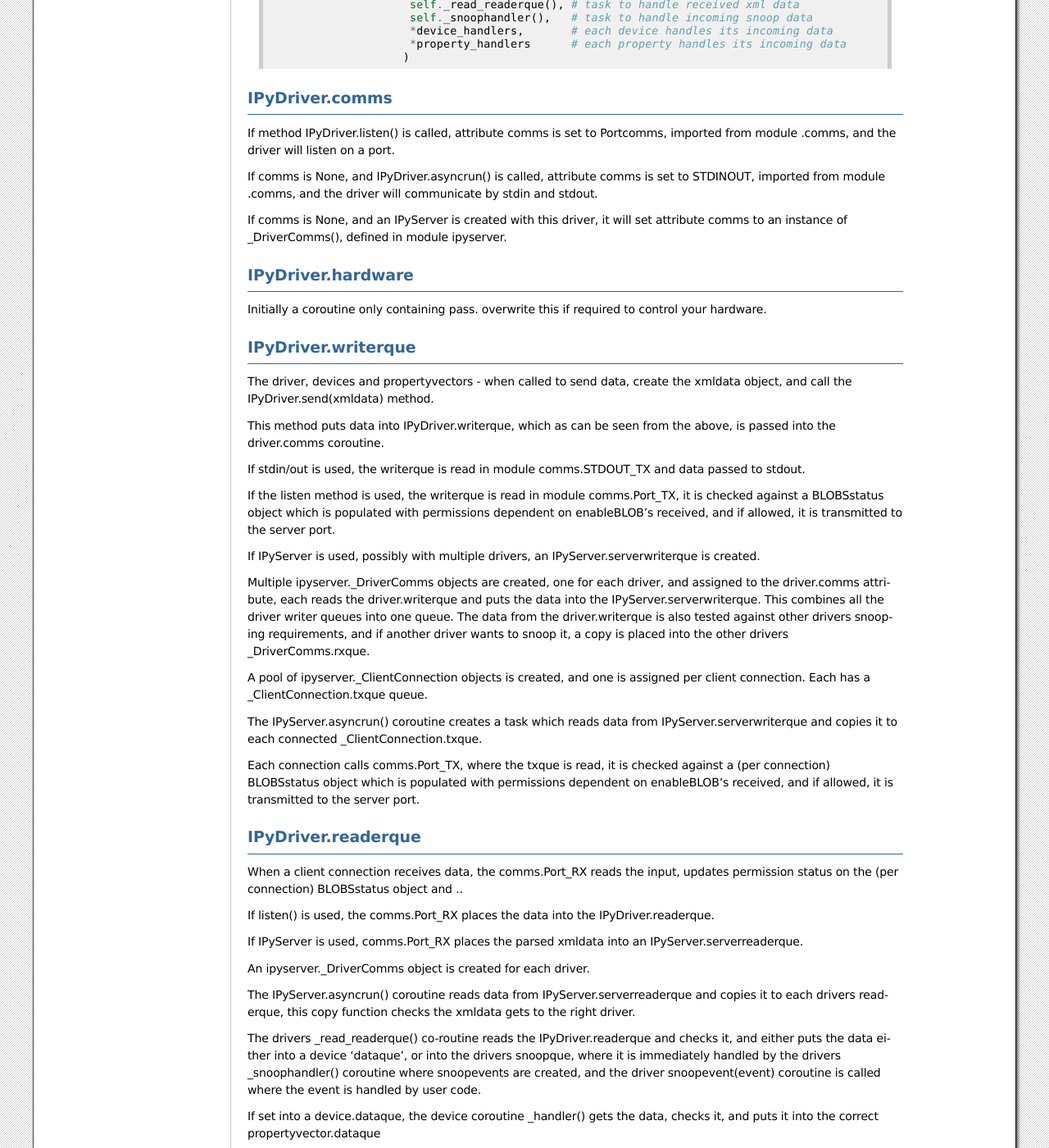
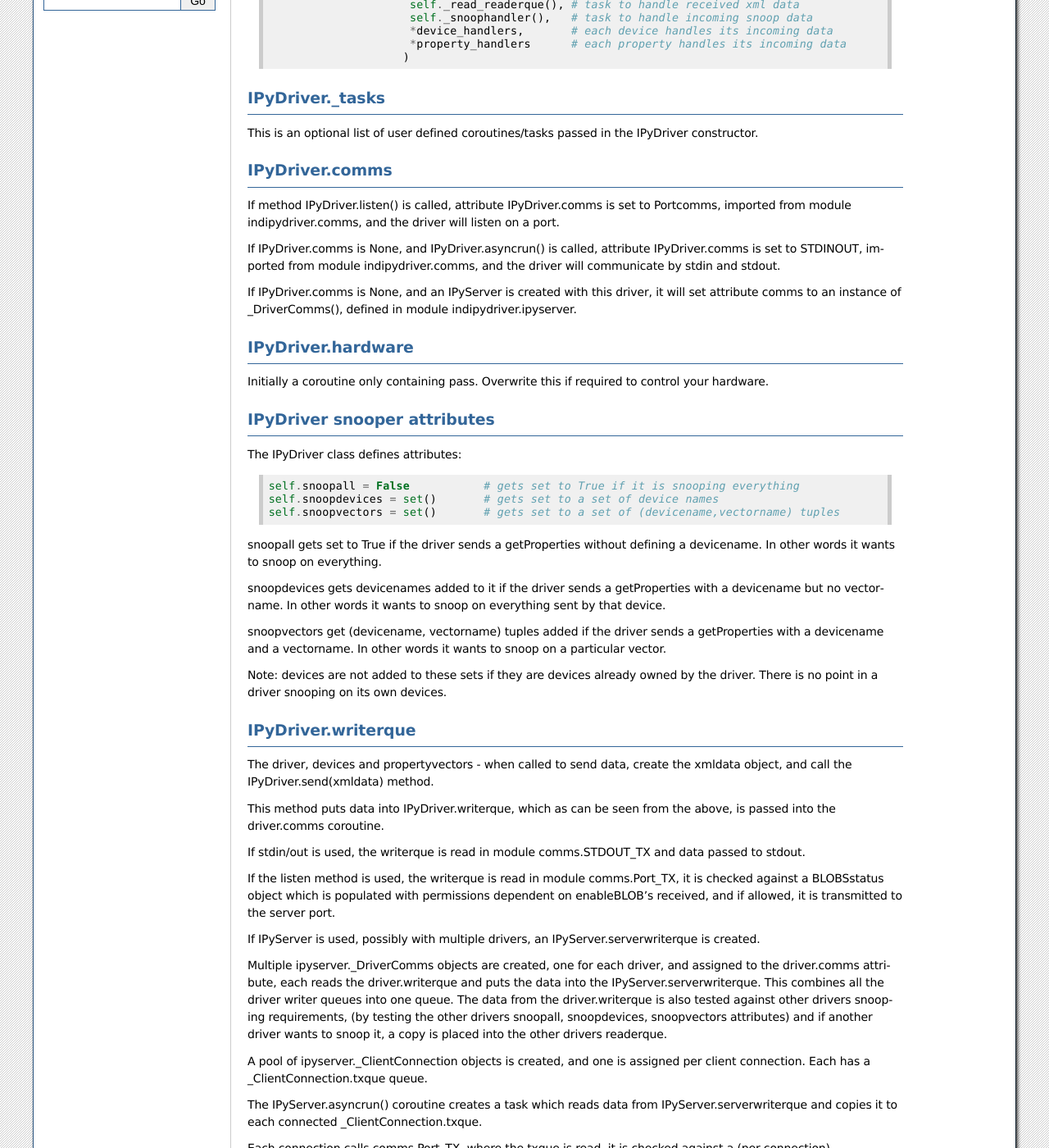
Before and after one commit to bernie-skipole/indipydriver, a Sphinx documentation site: the page built from docs/source/usage/queflow.rst, in a window 1280 px wide and 1400 px high, scrolled down 428 px. Shown: the whole window at 82% size. Built offline with Sphinx 7.4.7, drawn with Linux system fonts in a browser that asks for light colours; some of the changed text lies outside the part shown.

Commit message:
Further documentation

```diff
--- a/docs/source/usage/queflow.rst
+++ b/docs/source/usage/queflow.rst
@@ -28,20 +28,44 @@ The asyncrun method of the driver contains the following::
                             )
 
 
+IPyDriver._tasks
+^^^^^^^^^^^^^^^
+
+This is an optional list of user defined coroutines/tasks passed in the IPyDriver constructor.
+
+
 IPyDriver.comms
 ^^^^^^^^^^^^^^^
 
-If method IPyDriver.listen() is called, attribute comms is set to Portcomms, imported from module .comms, and the driver will listen on a port.
+If method IPyDriver.listen() is called, attribute IPyDriver.comms is set to Portcomms, imported from module indipydriver.comms, and the driver will listen on a port.
 
-If comms is None, and IPyDriver.asyncrun() is called, attribute comms is set to STDINOUT, imported from module .comms, and the driver will communicate by stdin and stdout.
+If IPyDriver.comms is None, and IPyDriver.asyncrun() is called, attribute IPyDriver.comms is set to STDINOUT, imported from module indipydriver.comms, and the driver will communicate by stdin and stdout.
 
-If comms is None, and an IPyServer is created with this driver, it will set attribute comms to an instance of _DriverComms(), defined in module ipyserver.
+If IPyDriver.comms is None, and an IPyServer is created with this driver, it will set attribute comms to an instance of _DriverComms(), defined in module indipydriver.ipyserver.
 
 
 IPyDriver.hardware
 ^^^^^^^^^^^^^^^^^^
 
-Initially a coroutine only containing pass. overwrite this if required to control your hardware.
+Initially a coroutine only containing pass. Overwrite this if required to control your hardware.
+
+
+IPyDriver snooper attributes
+^^^^^^^^^^^^^^^^^^^^^^^^^^^^
+
+The IPyDriver class defines attributes::
+
+    self.snoopall = False           # gets set to True if it is snooping everything
+    self.snoopdevices = set()       # gets set to a set of device names
+    self.snoopvectors = set()       # gets set to a set of (devicename,vectorname) tuples
+
+snoopall gets set to True if the driver sends a getProperties without defining a devicename. In other words it wants to snoop on everything.
+
+snoopdevices gets devicenames added to it if the driver sends a getProperties with a devicename but no vectorname. In other words it wants to snoop on everything sent by that device.
+
+snoopvectors get (devicename, vectorname) tuples added if the driver sends a getProperties with a devicename and a vectorname. In other words it wants to snoop on a particular vector.
+
+Note: devices are not added to these sets if they are devices already owned by the driver. There is no point in a driver snooping on its own devices.
 
 
 IPyDriver.writerque
@@ -57,7 +81,7 @@ If the listen method is used, the writerque is read in module comms.Port_TX, it
 
 If IPyServer is used, possibly with multiple drivers, an IPyServer.serverwriterque is created.
 
-Multiple ipyserver._DriverComms objects are created, one for each driver, and assigned to the driver.comms attribute, each reads the driver.writerque and puts the data into the IPyServer.serverwriterque.  This combines all the driver writer queues into one queue. The data from the driver.writerque is also tested against other drivers snooping requirements, and if another driver wants to snoop it, a copy is placed into the other drivers _DriverComms.rxque.
+Multiple ipyserver._DriverComms objects are created, one for each driver, and assigned to the driver.comms attribute, each reads the driver.writerque and puts the data into the IPyServer.serverwriterque.  This combines all the driver writer queues into one queue. The data from the driver.writerque is also tested against other drivers snooping requirements, (by testing the other drivers snoopall, snoopdevices, snoopvectors attributes) and if another driver wants to snoop it, a copy is placed into the other drivers readerque.
 
 A pool of ipyserver._ClientConnection objects is created, and one is assigned per client connection. Each has a _ClientConnection.txque queue.
 
@@ -75,11 +99,15 @@ If listen() is used, the comms.Port_RX places the data into the IPyDriver.reader
 
 If IPyServer is used, comms.Port_RX places the parsed xmldata into an IPyServer.serverreaderque.
 
-An ipyserver._DriverComms object is created for each driver.
+The IPyServer.asyncrun() coroutine reads data from IPyServer.serverreaderque, it checks the xmldata, and if ok, passes it to the right driver readerque.
 
-The IPyServer.asyncrun() coroutine reads data from IPyServer.serverreaderque and copies it to each drivers readerque, this copy function checks the xmldata gets to the right driver.
+If received devicename is not given (getProperties) it is passed to every driver readerque.
 
-The drivers _read_readerque() co-routine reads the IPyDriver.readerque and checks it, and either puts the data either into a device 'dataque', or into the drivers snoopque, where it is immediately handled by the drivers _snoophandler() coroutine where snoopevents are created, and the driver snoopevent(event) coroutine is called where the event is handled by user code.
+If received devicename matches a device in a driver served by IPyServer, the received data is passed to that driver.
+
+If the devicename does not belong to this server, check if any driver is snooping on this device (by testing the other drivers snoopall, snoopdevices, snoopvectors attributes), and if so, places a copy in that drivers readerque.
+
+The drivers _read_readerque() co-routine reads the IPyDriver.readerque and checks it, and either puts the data into a device 'dataque', or into the drivers snoopque, where it is immediately handled by the drivers _snoophandler() coroutine where snoopevents are created, and the driver snoopevent(event) coroutine is called where the event is handled by user code.
 
 If set into a device.dataque, the device coroutine _handler() gets the data, checks it, and puts it into the correct propertyvector.dataque
 
```
Also changed, not shown: other parts of docs/source/usage/queflow.rst (+1 -1 lines), 1 other file.
